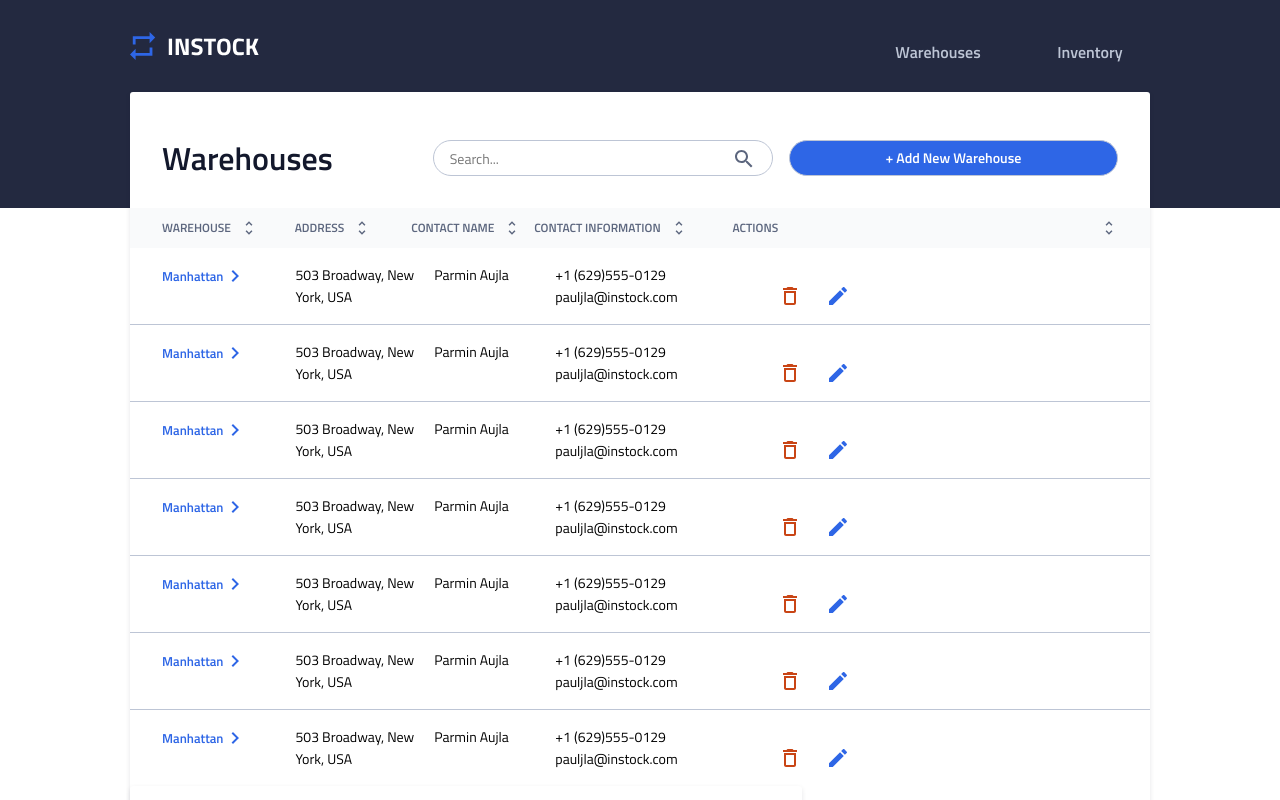
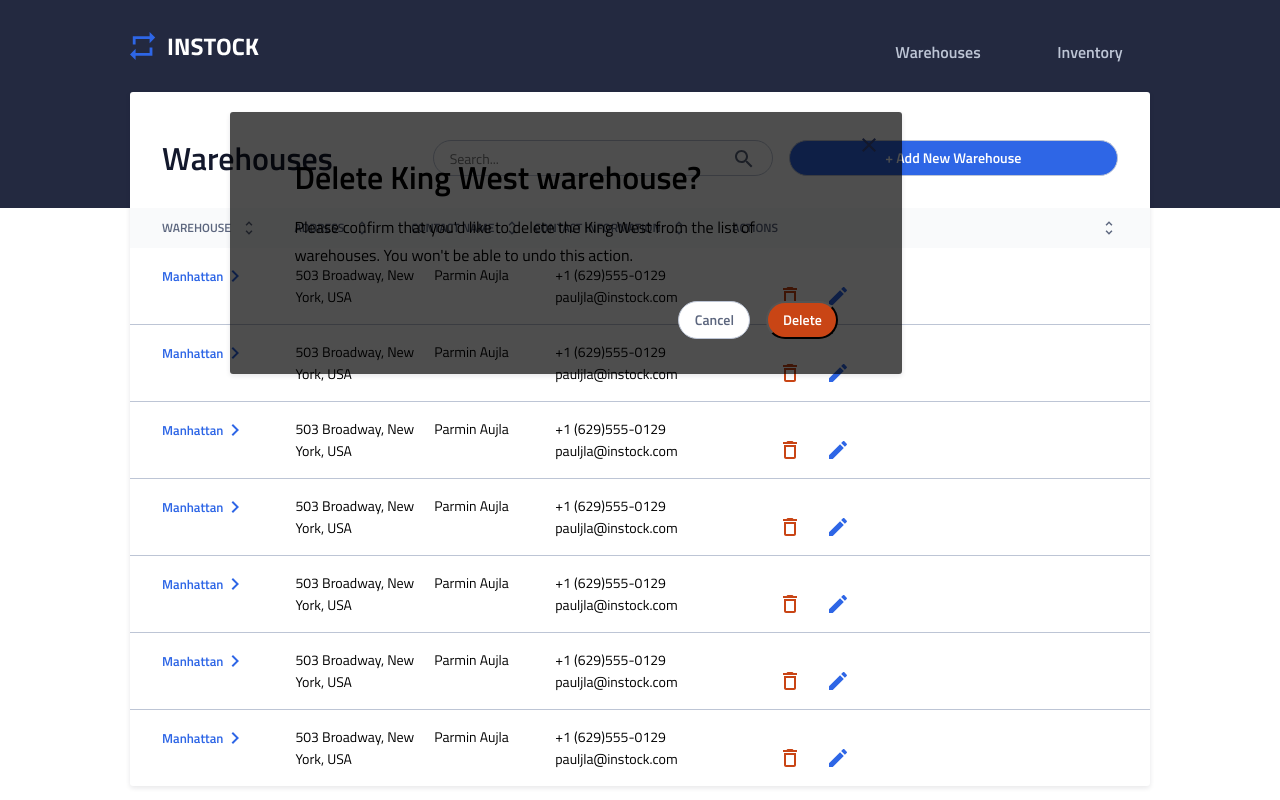
Before and after one commit to Hog837/instock, a React (Create React App) app in the folder client/: page / in a window 1280 px wide. Shown: the top 800 px of the page. Built offline with nearby package versions, Linux system fonts and the light colour scheme; the HTML template or start-up script is replaced by a standard one.

Commit message:
Added pages, also made some styling on page

```diff
--- a/client/src/App.js
+++ b/client/src/App.js
@@ -1,22 +1,23 @@
-import React, { Component } from 'react';
-import { BrowserRouter, Switch, Route } from 'react-router-dom';
-import Header from './components/Header/Header';
-import WarehouseList from './components/WarehouseList/WarehouseList';
+import React, { Component } from "react";
+import { BrowserRouter, Switch, Route } from "react-router-dom";
+import Inventory from "./pages/Inventory/Inventory";
+import WareHouse from "./pages/WareHouse/WareHouse";
 import "./App.scss";
+import Header from "./components/Header/Header";
 
 class App extends Component {
   render() {
     return (
       <BrowserRouter>
-      <Header />
-      <Switch>
-        <Route exact path="/" component={WarehouseList}/>
-        {/* <Route path="/inventory" component={App}/>
-        <Route path="/inventory/:id" component={App}/>
-        <Route path="/warehouse/:id" component={App}/> */}
-      </Switch>
+        <Header />
+          <Switch>
+            <Route path="/" exact component={WareHouse} />
+            <Route path="/inventory" component={Inventory} />
+            <Route path="/inventory/:id" component={Inventory} />
+            <Route path="/warehouse/:id" component={WareHouse} />
+          </Switch>
       </BrowserRouter>
-    )
+    );
   }
 }
 
--- a/client/src/App.scss
+++ b/client/src/App.scss
@@ -1,5 +1,3 @@
-@use "./partials/variables" as *;
-@use "./partials/mixins" as *;
 @use "./partials/variables" as *;
 @use "./partials/mixins" as *;
 @use "./partials/typography" as *;
--- a/client/src/components/Header/Header.scss
+++ b/client/src/components/Header/Header.scss
@@ -7,7 +7,11 @@
   display: flex;
   flex-direction: column;
   align-items: center;
-
+  position: absolute ;
+  top: 0;
+  left: 0;
+  width: 100%;
+  z-index: -1;
   &-container {
     margin: 1.5rem 0 2rem;
   }
--- a/client/src/components/WarehouseDeleteModal/WarehouseDeleteModal.scss
+++ b/client/src/components/WarehouseDeleteModal/WarehouseDeleteModal.scss
@@ -7,20 +7,28 @@
     background-color: $white;
 
     @include tablet{
+        position: fixed;
+        top: 11.563rem;
         width: 42rem;
         height: 16.375rem;
-        padding: 1.313rem 4rem;
+        padding: 0;
         box-shadow: 0px 0.125rem 0.313rem rgba(19, 24, 44, 0.1);
         border-radius: 0.188rem;
+        background-color: rgba(0, 0, 0, 0.695);
     }
+
+    @include desktop{
+        top: 7rem;
+        left: 18%;
+    }
+
     &__content{
         padding-bottom: 23.813rem;
         display: flex;
         flex-direction: column;
 
         @include tablet{
-            padding-right: 2rem;
-            padding-bottom: 2rem;
+            padding: 1.313rem 1.313rem 2rem  4rem;
         }
     }
     &__close-icon{
@@ -37,6 +45,7 @@
         @include tablet{
             font-size: 2rem;
             line-height: 2.5rem;
+            margin: 0;
         }
     }
 
@@ -48,6 +57,8 @@
         @include tablet{
             font-size: 1rem;
             line-height: 1.75rem;
+            padding-right: 4rem;
+            margin-bottom: 0;
         }
     }
 }
@@ -58,6 +69,7 @@
 
     @include tablet{
         justify-content: flex-end;
+        padding-right: 4rem;
     }
     &__button{
         width: 10.188rem;
--- a/client/src/components/WarehouseList/WarehouseList.scss
+++ b/client/src/components/WarehouseList/WarehouseList.scss
@@ -3,24 +3,16 @@
 @use '../../partials/variables' as *;
 
 .warehouse-lists {
-  z-index: 1;
   background-color: $white;
   box-shadow: 0 0.125rem 0.313rem rgba(19, 24, 44, 0.1);
   border-radius: 0.188rem;
-  position: absolute;
-  left: 4.27%;
-  top: 10rem;
   width: 21.438rem;
-
+  z-index: 1;
   @include tablet {
-    left: 4.17%;
-    top: 5.75rem;
     width: 44rem;
   }
 
   @include desktop {
-    left: 10.16%;
-    top: 5.75rem;
     width: 63.75rem;
   }
 }
--- /dev/null
+++ b/client/src/pages/Inventory/Inventory.js
@@ -0,0 +1,9 @@
+import React from 'react'
+
+export default function Inventory() {
+    return (
+        <div>
+
+        </div>
+    )
+}
--- /dev/null
+++ b/client/src/pages/WareHouse/WareHouse.js
@@ -0,0 +1,11 @@
+import React from 'react'
+import WarehouseList from '../../components/WarehouseList/WarehouseList'
+import "./WareHouse.scss";
+
+export default function WareHouse() {
+    return (
+        <div className="page">
+            <WarehouseList/>
+        </div>
+    )
+}
--- /dev/null
+++ b/client/src/pages/WareHouse/WareHouse.scss
@@ -0,0 +1,13 @@
+@use "../../partials/variables" as *;
+@use "../../partials/mixins" as *;
+@use "../../partials/typography" as *;
+
+.page {
+  padding-top: 8.5rem;
+  display: flex;
+  justify-content: center;
+
+  @include tablet {
+    padding-top: 5.75rem;
+  }
+}
```
